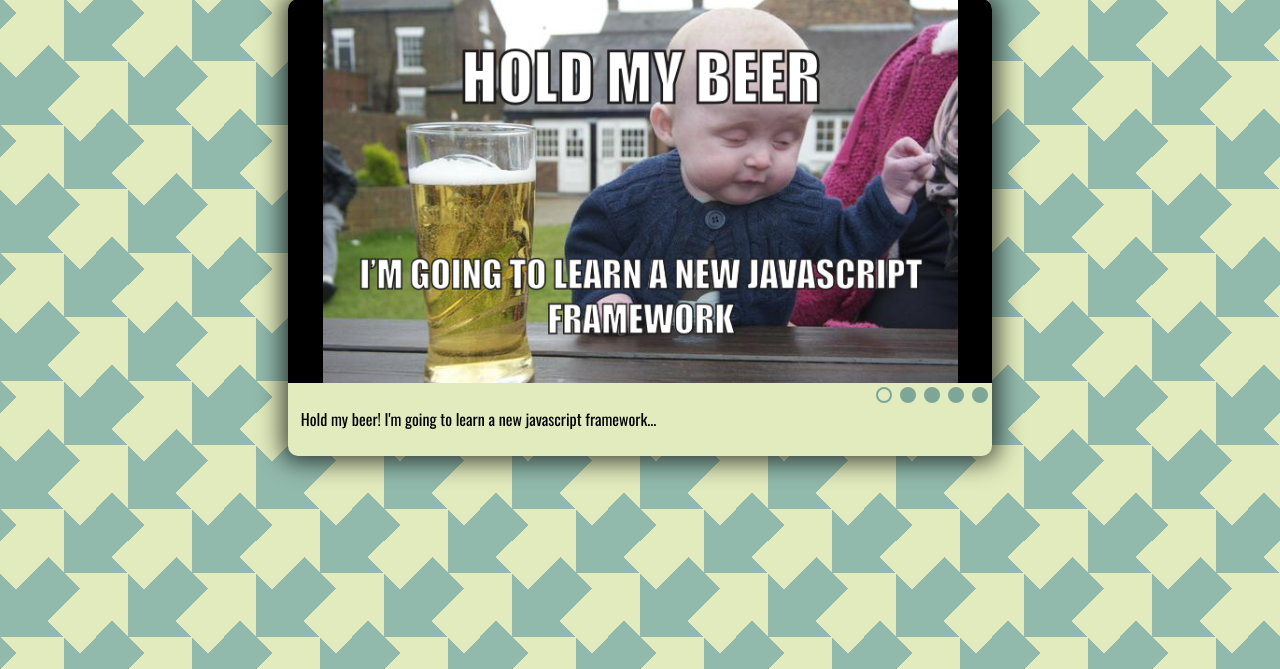
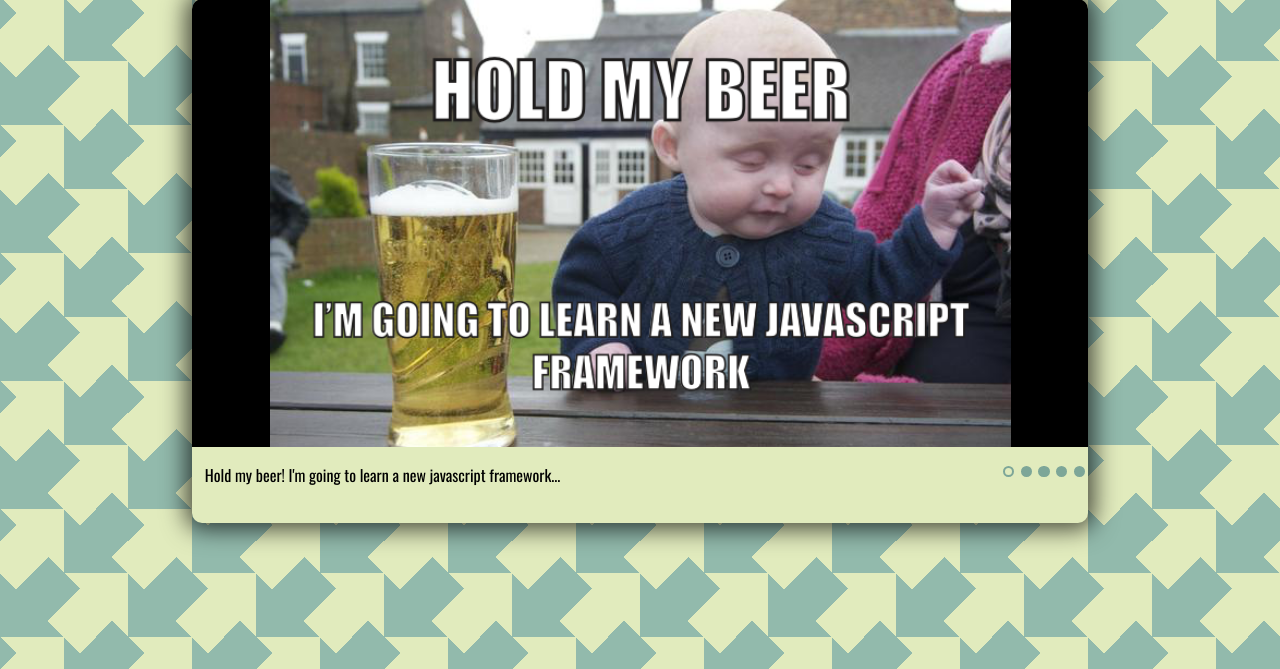
Before and after one commit to mkachalko/cssMemSlider, a plain HTML site: page cssMemSlider/index.html in a window 1280 px wide. Shown: the part 131-800 px from the top of the page. Drawn offline with nearby package versions, Linux system fonts and the light colour scheme.

Commit message:
fix: change size of slider and dots (Mon, May 16, 2022 07:06:39 PM)

```diff
--- a/cssMemSlider/style.css
+++ b/cssMemSlider/style.css
@@ -28,7 +28,8 @@ font-family: 'Oswald', sans-serif;
   margin-bottom: 2rem;
   display: grid;
   grid-template-columns: 3fr 1fr;
-  width: 55vw;
+  row-gap: 1rem;
+  width: 70vw;
   overflow: hidden;
   border-radius: 10px;
   background-color: #e1ebbd;
@@ -40,7 +41,7 @@ font-family: 'Oswald', sans-serif;
   display: flex;
   /* gap: 2rem; */
   width: 100%;
-  height: 30vw;
+  height: 35vw;
   /* overflow-x: auto;
   scroll-snap-type: x mandatory;
   scroll-behavior: smooth; */
@@ -84,14 +85,13 @@ font-family: 'Oswald', sans-serif;
 
 .text-block {
   display: flex;
-  align-items: center;
   width: 100%;
   transition: margin-left ease-out 0.5s;
 }
 
 .text {
   margin: 0;
-  padding: 1vw;
+  padding: 0 1vw 1vw;
   width: 100%;
   flex-shrink: 0;
   font-size: 1rem;
@@ -111,15 +111,15 @@ font-family: 'Oswald', sans-serif;
   display: flex;
   justify-content: center;
   align-items: center;
-  min-height: 1.5rem;
-  min-width: 1.5rem;
+  min-height: 1.1rem;
+  min-width: 1.1rem;
   cursor: pointer;
 }
 
 .dot {
   display: block;
-  width: 1rem;
-  height: 1rem;
+  width: 0.7rem;
+  height: 0.7rem;
   border: 2px solid #7da698;
   border-radius: 50%;
   background-color: #7da698;
```
